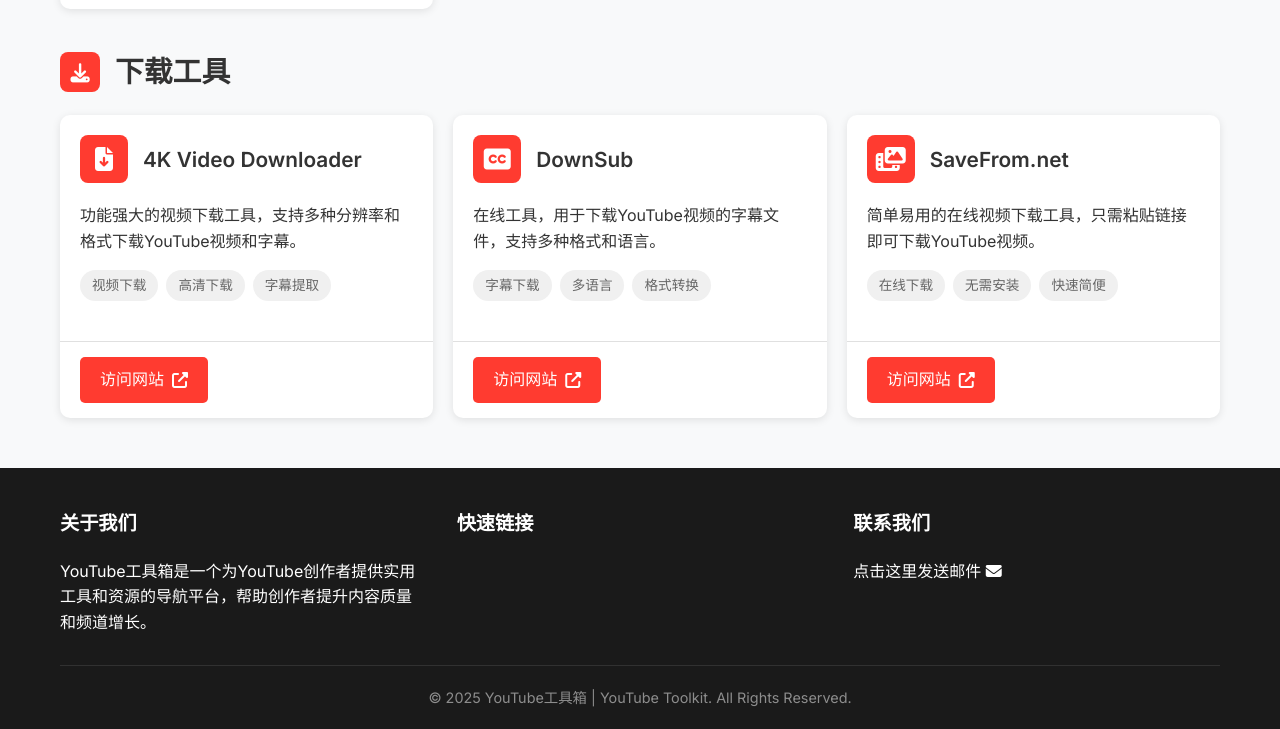
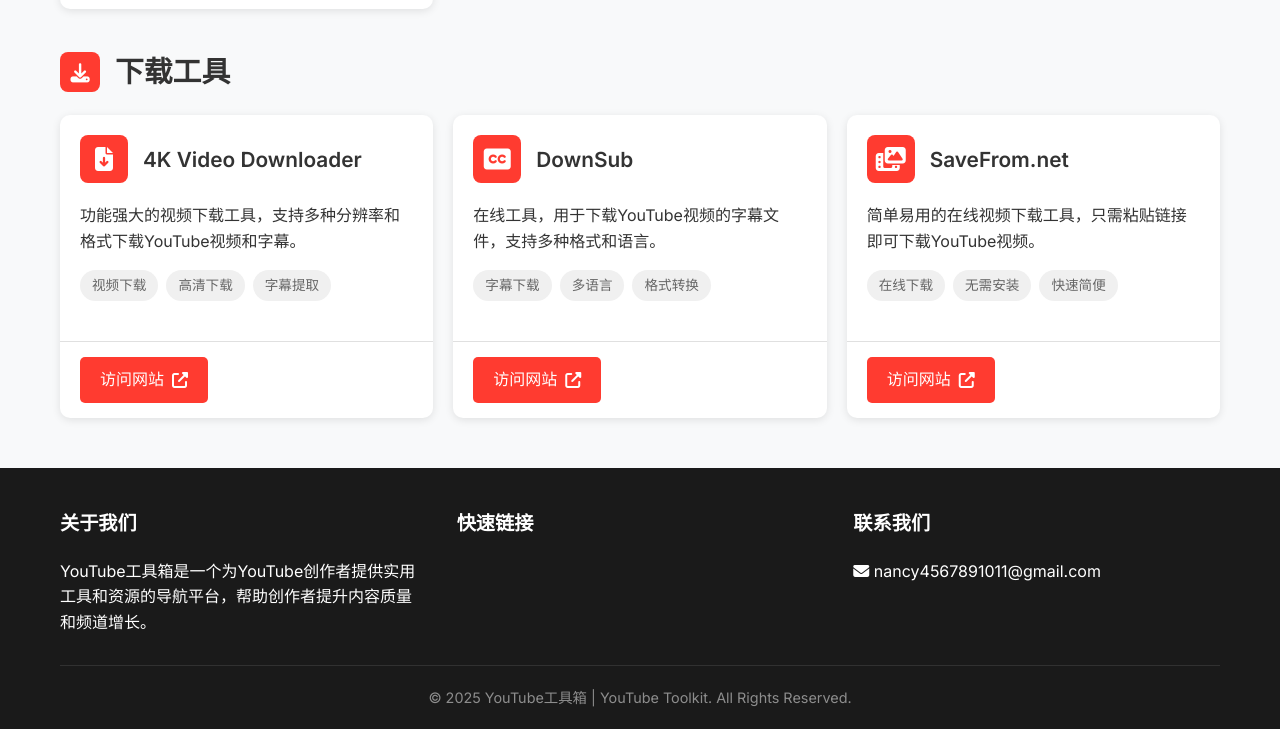
Before and after one commit to nancy4567891011/youtube-web, a plain HTML site: page index.html in a window 1280 px wide. Shown: the part 3618-4347 px from the top of the page. Drawn offline with Linux system fonts and the light colour scheme.

Commit message:
Update index.html

```diff
--- a/index.html
+++ b/index.html
@@ -1379,13 +1379,15 @@
                     <span class="zh">联系我们</span>
                     <span class="en">Contact Us</span>
                 </h3>
-                <p>
-                    <a href="mailto:nancy4567891011@gmail.com" class="email-link">
-                        <span class="zh">点击这里发送邮件</span>
-                        <span class="en">Click here to send email</span>
-                        <i class="fas fa-envelope"></i>
-                    </a>
-                </p>
+
+               <p>
+    <a href="mailto:nancy4567891011@gmail.com" class="email-link">
+        <i class="fas fa-envelope"></i>
+        <span class="zh">nancy4567891011@gmail.com</span>
+        <span class="en">nancy4567891011@gmail.com</span>
+    </a>
+</p>
+
             </div>
         </div>
         <div class="copyright">
```
